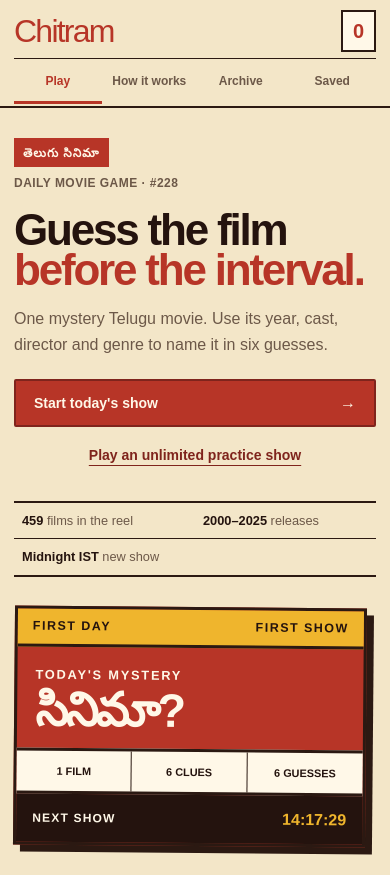
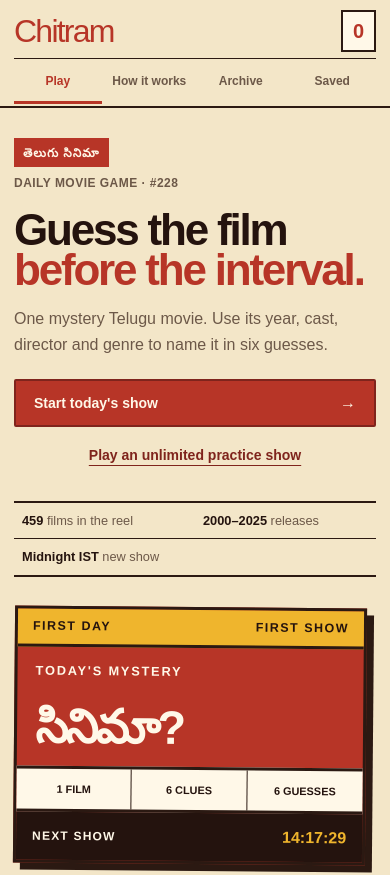
Before and after one commit to skittlegit/chitram, a Next.js app: page / in a window 390 px wide. Shown: the top 875 px of the page. Built offline with nearby package versions, Linux system fonts and the light colour scheme; no server answers; a web font is replaced by a local one.

Commit message:
overlap fix

```diff
--- a/app/globals.css
+++ b/app/globals.css
@@ -69,9 +69,9 @@
 .hero-facts strong { color: var(--ink); font-weight: 800; }
 .hero-poster { width: min(420px, 100%); aspect-ratio: 4 / 5; justify-self: end; display: grid; grid-template-rows: auto 1fr auto auto; color: var(--paper-bright); border: 3px solid var(--line); background: var(--brand); box-shadow: 9px 9px 0 var(--line); transform: rotate(1deg); }
 .poster-band { min-height: 48px; padding: 0 15px; display: flex; align-items: center; justify-content: space-between; color: var(--ink); border-bottom: 3px solid var(--line); background: var(--marigold); font-size: .78rem; font-weight: 800; letter-spacing: .12em; text-transform: uppercase; }
-.poster-title { padding: 28px 22px; display: flex; flex-direction: column; justify-content: center; }
-.poster-title small { font-size: .8rem; font-weight: 800; letter-spacing: .14em; text-transform: uppercase; }
-.poster-title strong { margin-top: 12px; font-size: clamp(68px, 8vw, 104px); line-height: .85; font-weight: 800; font-stretch: 75%; letter-spacing: -.06em; }
+.poster-title { padding: 28px 22px; display: flex; flex-direction: column; justify-content: center; gap: 40px; }
+.poster-title small { position: relative; z-index: 1; display: block; width: fit-content; font-size: .8rem; font-weight: 800; line-height: 1; letter-spacing: .14em; text-transform: uppercase; }
+.poster-title strong { display: block; margin: 0; font-size: clamp(68px, 8vw, 104px); line-height: .9; font-weight: 800; font-stretch: 75%; letter-spacing: -.06em; }
 .poster-billing { display: grid; grid-template-columns: repeat(3, 1fr); border-top: 3px solid var(--line); border-bottom: 3px solid var(--line); background: var(--paper-bright); }
 .poster-billing span { min-height: 54px; padding: 8px; display: grid; place-items: center; color: var(--ink); border-right: 1px solid var(--line); font-size: .75rem; font-weight: 800; text-align: center; text-transform: uppercase; }
 .poster-billing span:last-child { border-right: 0; }
@@ -304,8 +304,8 @@
   .hero-facts span:last-child { grid-column: 1 / -1; border-bottom: 0; }
   .hero-poster { width: calc(100% - 10px); max-width: none; aspect-ratio: 16 / 10; align-self: flex-start; grid-template-rows: auto 1fr auto auto; box-shadow: 7px 7px 0 var(--line); transform: rotate(.5deg); }
   .poster-band { min-height: 38px; }
-  .poster-title { padding: 18px; }
-  .poster-title strong { margin-top: 6px; font-size: 54px; }
+  .poster-title { padding: 18px; gap: 28px; }
+  .poster-title strong { font-size: 54px; }
   .poster-billing span { min-height: 40px; padding: 5px; }
   .poster-showtime { min-height: 48px; }
   .poster-showtime strong { font-size: 1rem; }
```
